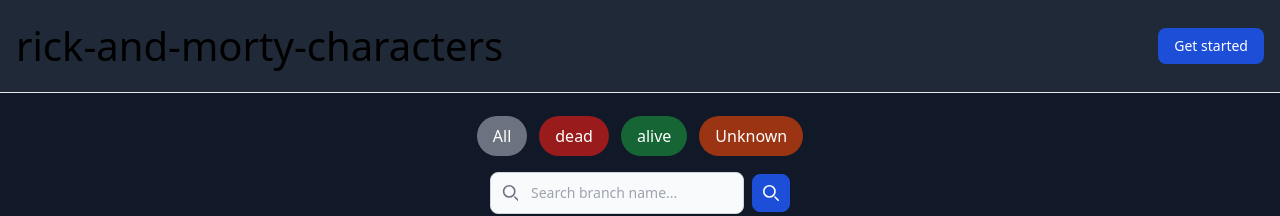
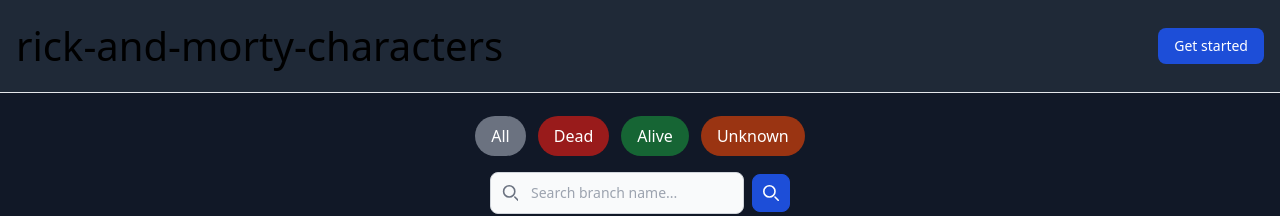
Before and after one commit to Raja-Abbas/rick-and-morty-characters, a React (Create React App) app: page / in a window 1280 px wide. Shown: the top 216 px of the page. Built offline with nearby package versions, Linux system fonts and the light colour scheme.

Commit message:
third commit

```diff
--- a/src/components/pagination.js
+++ b/src/components/pagination.js
@@ -62,7 +62,7 @@ import cardData from './data'
             } text-white px-4 py-2 rounded-full`}
             onClick={() => handleFilterChange('dead')}
           >
-            dead
+            Dead
           </button>
           <button
             className={`${
@@ -70,7 +70,7 @@ import cardData from './data'
             } text-white px-4 py-2 rounded-full`}
             onClick={() => handleFilterChange('alive')}
           >
-            alive
+            Alive
           </button>
           <button
             className={`${
```
